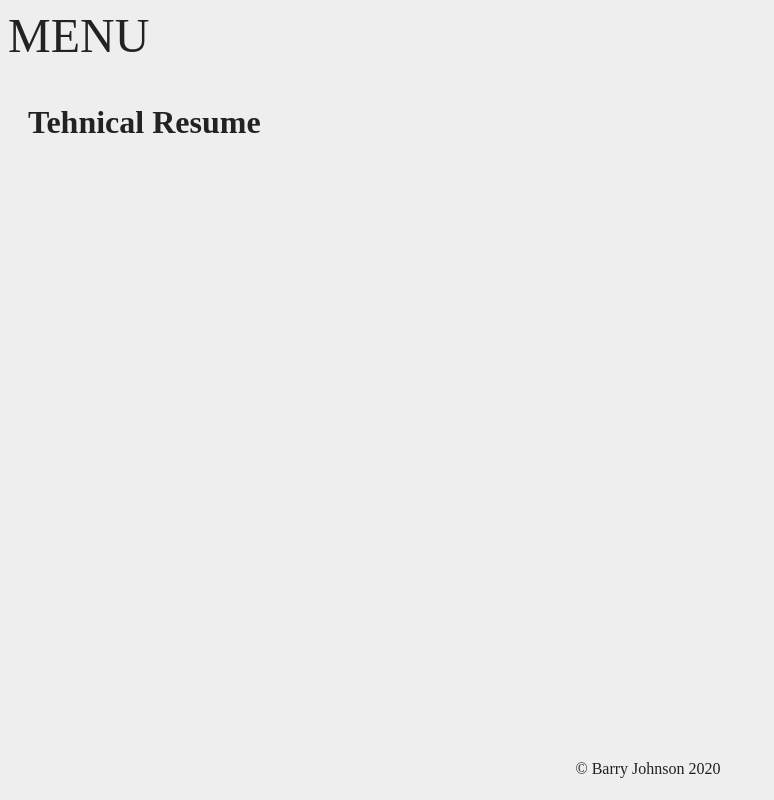
After one commit to JamesJohnson11/portfolio-blog, a Django app: template blog/templates/resume.html in a window 1280 px wide. The commit adds this page. Shown: the whole page, without its empty margins (0-774 px from the left). Run offline with Django 3.2, Linux system fonts and the light colour scheme; the template is opened without the code that fills it, so the values that code supplies are empty.

Commit message:
Created resume and portfolio html templates

```diff
--- a/blog/templates/base.html
+++ b/blog/templates/base.html
@@ -15,8 +15,8 @@
             <h2>Full-Stack Developer</h2>
             <a href="{% url 'home' %}">Blog</a>
             <a href="#">About</a>
-            <a href="#">Resume</a>
-            <a href="#">Portfolio</a>
+            <a href="{% url 'resume' %}">Resume</a>
+            <a href="{% url 'portfolio' %}">Portfolio</a>
         </div>
         <span onclick="openNav()">MENU</span>
         <div id="main">
@@ -36,5 +36,5 @@
             }
         </script>
     </body>
-    <footer>&copy; 2020</footer>
+    <footer>&copy; Barry Johnson 2020</footer>
 </html>
--- /dev/null
+++ b/blog/templates/portfolio.html
@@ -0,0 +1,5 @@
+{% extends 'base.html' %}
+
+{% block content %}
+    <h1>Project Portfolio</h1>
+{% endblock %}
--- /dev/null
+++ b/blog/templates/resume.html
@@ -0,0 +1,5 @@
+{% extends 'base.html' %}
+
+{% block content %}
+    <h1>Tehnical Resume</h1>
+{% endblock %}
```
Also changed, not shown: blog/articles/views.py (line endings or trailing spaces).
